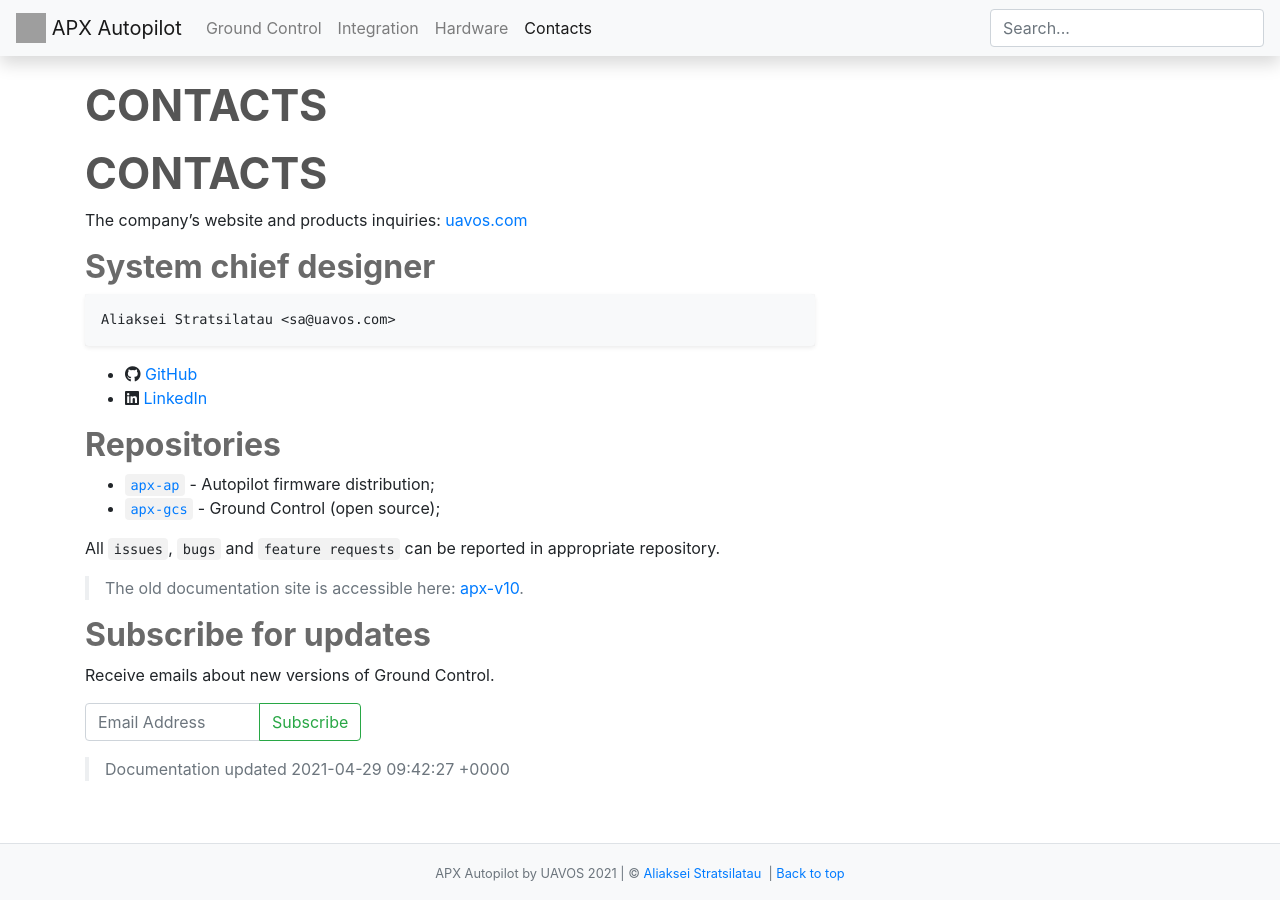
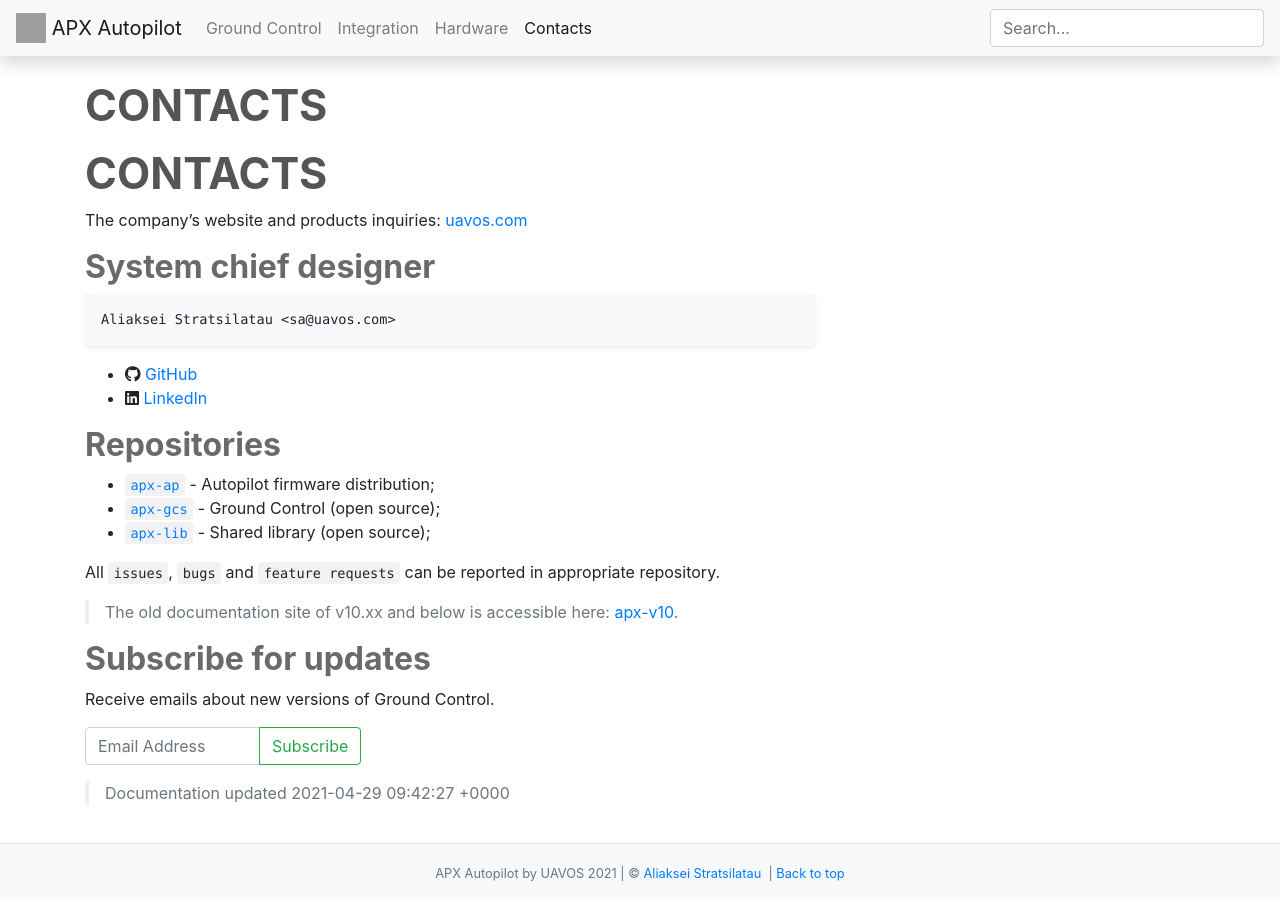
Before and after one commit to uavos/apx-docs, a Jekyll site: the page built from _docs/contacts.md, in a window 1280 px wide. Built offline with Jekyll 4.4.1, drawn with Linux system fonts in a browser that asks for light colours; nearby versions of some CDN libraries; grey boxes are pictures that could not be loaded.

Commit message:
fix links

```diff
--- a/_docs/contacts.md
+++ b/_docs/contacts.md
@@ -18,10 +18,11 @@
 
 * [`apx-ap`](https://github.com/uavos/apx-ap) - Autopilot firmware distribution;
 * [`apx-gcs`](https://github.com/uavos/apx-gcs) - Ground Control (open source);
+* [`apx-lib`](https://github.com/uavos/apx-lib) - Shared library (open source);
 
 All `issues`, `bugs` and `feature requests` can be reported in appropriate repository.
 
->The old documentation site is accessible here: [apx-v10](http://uavos.github.io/apx-v10).
+>The old documentation site of v10.xx and below is accessible here: [apx-v10](http://uavos.github.io/apx-v10).
 
 ## Subscribe for updates
 
--- a/_includes/head.html
+++ b/_includes/head.html
@@ -16,7 +16,7 @@
 
   <link rel="shortcut icon" href="{{ " /assets/img/favicon.ico" | prepend: site.baseurl }}">
   <link rel="canonical" href="{{ page.url | replace:'index.html','' | prepend: site.baseurl | prepend: site.url }}">
-  <link rel="alternate" type="application/rss+xml" title="{{ site.title }}" href="{{ " /feed.xml" | prepend:
+  <link rel="alternate" type="application/rss+xml" title="{{ site.title }}" href="{{ "/feed.xml" | prepend:
     site.baseurl | prepend: site.url }}" />
 
   <link rel="stylesheet" href="https://use.fontawesome.com/releases/v5.6.3/css/all.css"
```
